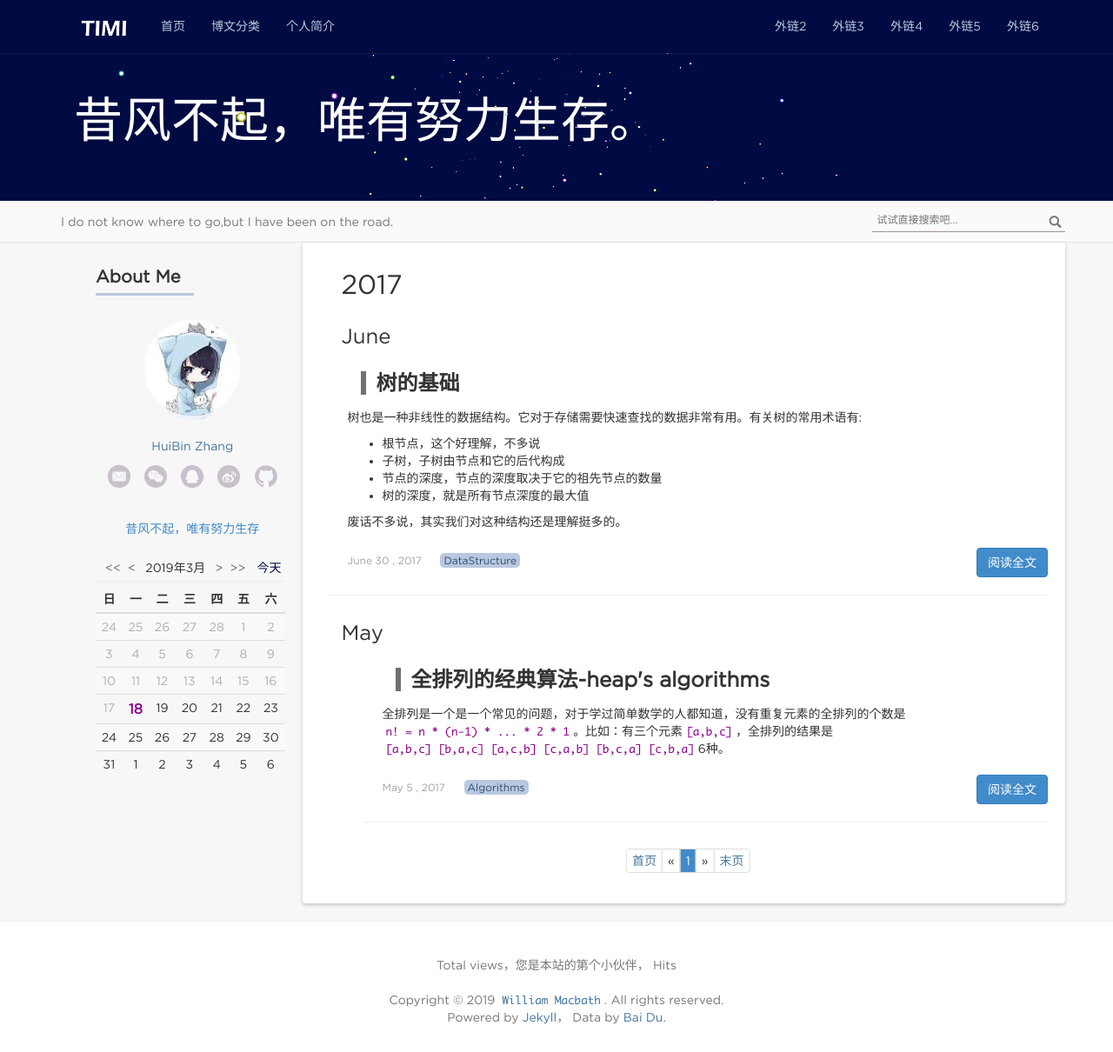
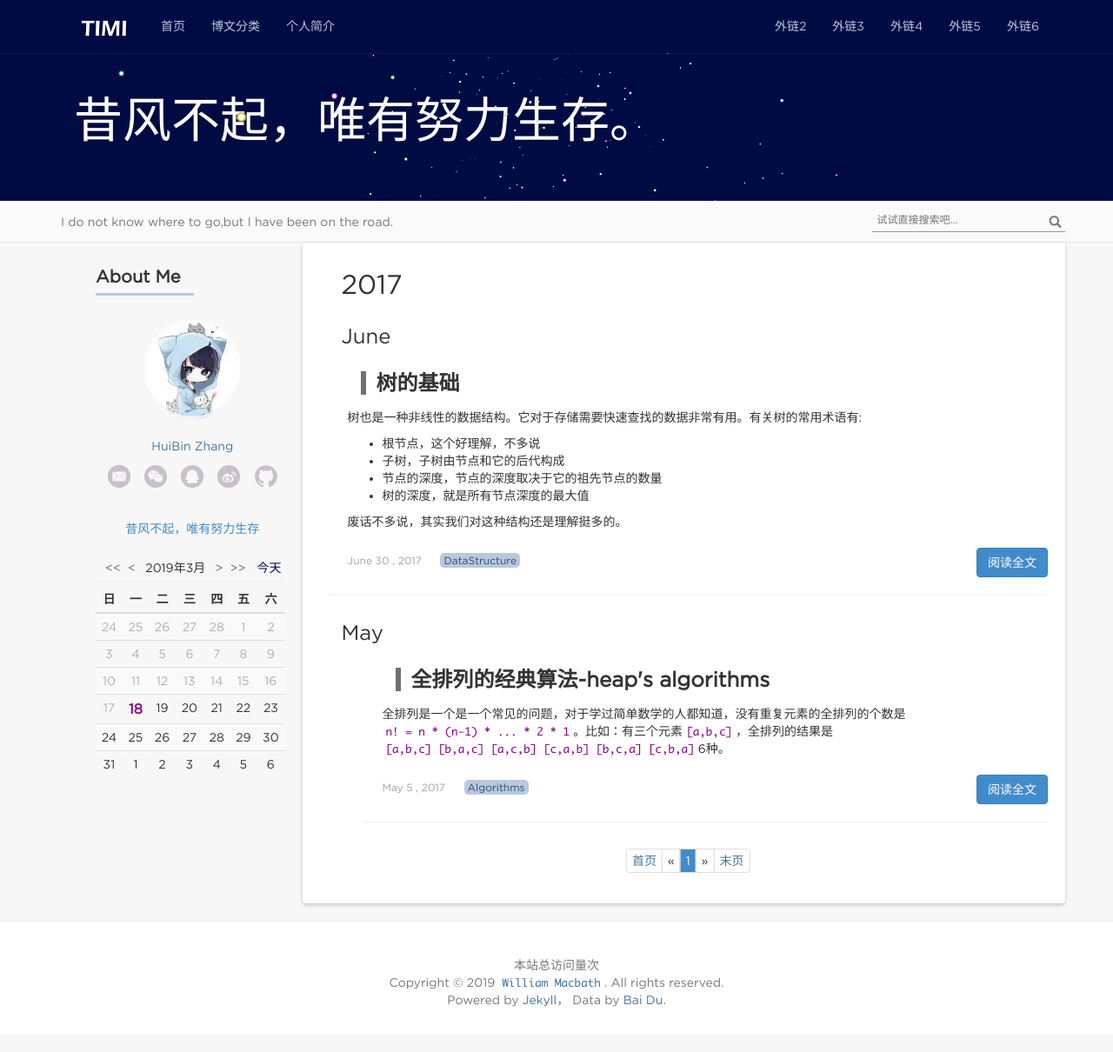
Before and after one commit to misttree/misttree.github.io, a Jekyll site: the page built from index.html, in a window 1280 px wide and 1210 px high. Shown: the whole window at 87% size. Built offline with Jekyll 4.4.1, drawn with Linux system fonts in a browser that asks for light colours; nearby versions of some CDN libraries; the list of posts is cut into pages by our own code; comment, search, counter and statistics services are not loaded.

Commit message:
Update footer.html

```diff
--- a/_includes/footer.html
+++ b/_includes/footer.html
@@ -1,7 +1,7 @@
 <footer class="footer" role="contentinfo">
 	<!--不蒜子pv/uv统计-->
 	<div class="post-meta">
-            <p>Total <span id="busuanzi_value_site_pv"></span> views，您是本站的第<span id="busuanzi_value_site_uv"></span>个小伙伴，<span id="busuanzi_value_page_pv"></span> Hits</p><br/>
+            <span id="busuanzi_container_site_pv">本站总访问量<span id="busuanzi_value_site_pv"></span>次</span>
     </div>
 	<div class="container">
 		<p class="copyright">Copyright &copy; {{ site.time | date: '%Y' }} <a href="{{site.resume_site}}" target="_blank"><code>{{ site.author }}</code></a>. All rights reserved. </p>
@@ -15,3 +15,4 @@
 <script src="{{ '/styles/js/function.min.js' | prepend: site.baseurl }}"></script>
 <script src="{{ '/styles/js/lessismore.js' | prepend: site.baseurl }}"></script>
 <script src="{{ '/styles/js/application.min.js' | prepend: site.baseurl }}"></script>
+<script async src="http://busuanzi.ibruce.info/busuanzi/2.3/busuanzi.pure.mini.js"></script>
```
